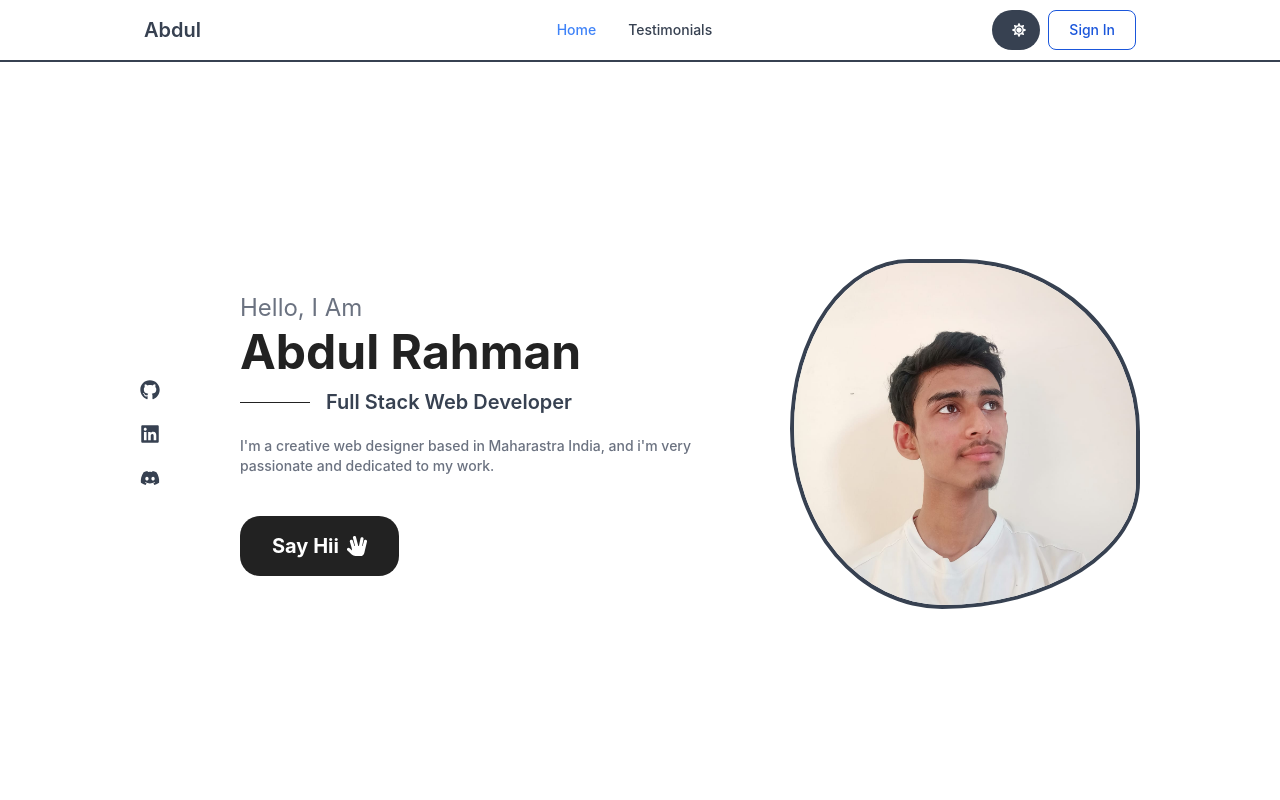
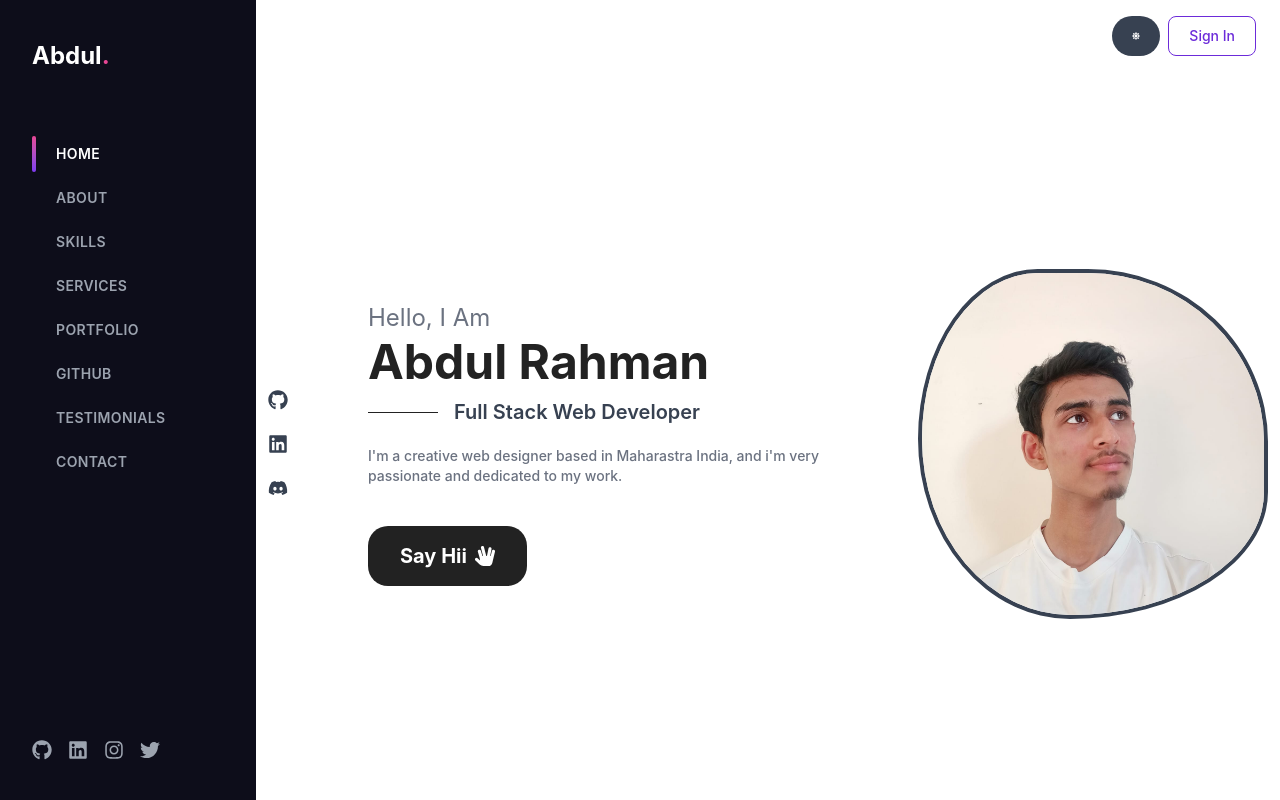
Before and after one commit to abdul8840/Abdul_Portfolio_2.0, a React (Vite) app in the folder client/: page / in a window 1280 px wide. Shown: the top 800 px of the page. Built offline with nearby package versions, Linux system fonts and the light colour scheme; no server answers.

Commit message:
updated cv and added sidebar in home page

```diff
--- a/client/src/App.jsx
+++ b/client/src/App.jsx
@@ -1,4 +1,4 @@
-import { BrowserRouter, Routes, Route } from 'react-router-dom';
+import { BrowserRouter, Routes, Route, useLocation } from 'react-router-dom';
 import Home from './pages/Home';
 import Header from './components/Header';
 import About from './pages/About';
@@ -15,11 +15,13 @@ import CraeteReview from './pages/CraeteReview';
 import ReviewPage from './pages/ReviewPage';
 import Footer from './components/Footer';
 
+const AppLayout = () => {
+  const { pathname } = useLocation();
+  const isHome = pathname === '/';
 
-const App = () => {
   return (
-    <BrowserRouter>
-    <Header />
+    <>
+      {!isHome && <Header />}
       <Routes>
         <Route path="/" element={<Home />} />
         <Route path="/about" element={<About />} />
@@ -37,7 +39,15 @@ const App = () => {
         <Route path='/create-rating' element={<CraeteReview />} />
         <Route path='/reviews' element={<ReviewPage />} />
       </Routes>
-    <Footer />
+      {!isHome && <Footer />}
+    </>
+  );
+};
+
+const App = () => {
+  return (
+    <BrowserRouter>
+      <AppLayout />
     </BrowserRouter>
   )
 }
--- /dev/null
+++ b/client/src/components/AuthThemeControls.jsx
@@ -0,0 +1,76 @@
+import {
+  Avatar,
+  Button,
+  Dropdown,
+  DropdownDivider,
+  DropdownHeader,
+  DropdownItem,
+} from 'flowbite-react';
+import { Link } from 'react-router-dom';
+import { FaMoon, FaSun } from 'react-icons/fa';
+import { useDispatch, useSelector } from 'react-redux';
+import { toggleTheme } from '../redux/theme/themeSlice';
+import { signoutSuccess } from '../redux/user/userSlice';
+
+const AuthThemeControls = () => {
+  const { currentUser } = useSelector((state) => state.user);
+  const { theme } = useSelector((state) => state.theme);
+  const dispatch = useDispatch();
+
+  const handleSignout = async () => {
+    try {
+      const res = await fetch('/api/user/signout', { method: 'POST' });
+      const data = await res.json();
+      if (!res.ok) {
+        console.log(data.message);
+      } else {
+        dispatch(signoutSuccess());
+      }
+    } catch (error) {
+      console.log(error.message);
+    }
+  };
+
+  return (
+    <div className="flex items-center gap-2">
+      <Button
+        className="w-12 h-10"
+        color="gray"
+        pill
+        onClick={() => dispatch(toggleTheme())}
+      >
+        {theme === 'light' ? <FaSun /> : <FaMoon />}
+      </Button>
+
+      {currentUser ? (
+        <Dropdown
+          arrowIcon={false}
+          inline={true}
+          label={
+            <Avatar alt="User" img={currentUser.profilePicture} rounded={true} />
+          }
+        >
+          <DropdownHeader>
+            <span className="block text-sm">@{currentUser.username}</span>
+            <span className="block text-sm font-medium truncate">
+              {currentUser.email}
+            </span>
+          </DropdownHeader>
+          <Link to="/dashboard?tab=profile">
+            <DropdownItem>Profile</DropdownItem>
+          </Link>
+          <DropdownDivider />
+          <DropdownItem onClick={handleSignout}>Sign Out</DropdownItem>
+        </Dropdown>
+      ) : (
+        <Link to="/sign-in">
+          <Button outline color="purple">
+            Sign In
+          </Button>
+        </Link>
+      )}
+    </div>
+  );
+};
+
+export default AuthThemeControls;
--- /dev/null
+++ b/client/src/components/HomeTopBar.jsx
@@ -0,0 +1,11 @@
+import AuthThemeControls from './AuthThemeControls';
+
+const HomeTopBar = () => {
+  return (
+    <div className="hidden md:flex justify-end sticky top-0 z-20 px-6 py-4 bg-white/80 dark:bg-[rgb(16,23,42)]/80 backdrop-blur">
+      <AuthThemeControls />
+    </div>
+  );
+};
+
+export default HomeTopBar;
--- /dev/null
+++ b/client/src/components/Sidebar.jsx
@@ -0,0 +1,167 @@
+import { useEffect, useState } from 'react';
+import { FaGithub, FaInstagram, FaLinkedin, FaTwitter } from 'react-icons/fa';
+import { HiMenu, HiX } from 'react-icons/hi';
+import AuthThemeControls from './AuthThemeControls';
+
+const NAV_ITEMS = [
+  { id: 'home', label: 'Home' },
+  { id: 'about', label: 'About' },
+  { id: 'skills', label: 'Skills' },
+  { id: 'services', label: 'Services' },
+  { id: 'portfolio', label: 'Portfolio' },
+  { id: 'github', label: 'GitHub' },
+  { id: 'testimonials', label: 'Testimonials' },
+  { id: 'contact', label: 'Contact' },
+];
+
+const NAV_ITEM_STEP = 44;
+
+const Sidebar = () => {
+  const [activeId, setActiveId] = useState('home');
+  const [mobileOpen, setMobileOpen] = useState(false);
+
+  useEffect(() => {
+    const sections = NAV_ITEMS.map((item) => document.getElementById(item.id)).filter(
+      Boolean
+    );
+
+    const observer = new IntersectionObserver(
+      (entries) => {
+        entries.forEach((entry) => {
+          if (entry.isIntersecting) {
+            setActiveId(entry.target.id);
+          }
+        });
+      },
+      { rootMargin: '-40% 0px -55% 0px', threshold: 0 }
+    );
+
+    sections.forEach((section) => observer.observe(section));
+    return () => observer.disconnect();
+  }, []);
+
+  const activeIndex = Math.max(
+    0,
+    NAV_ITEMS.findIndex((item) => item.id === activeId)
+  );
+
+  const handleNavClick = (id) => {
+    document.getElementById(id)?.scrollIntoView({ behavior: 'smooth' });
+    setMobileOpen(false);
+  };
+
+  const navList = (
+    <ul className="relative flex flex-col gap-2">
+      <span
+        className="absolute left-0 w-1 h-9 rounded-full bg-gradient-to-b from-pink-500 to-purple-600 transition-transform duration-500 ease-out"
+        style={{ transform: `translateY(${activeIndex * NAV_ITEM_STEP}px)` }}
+      />
+      {NAV_ITEMS.map((item) => (
+        <li key={item.id} className="h-9">
+          <button
+            type="button"
+            onClick={() => handleNavClick(item.id)}
+            className={`h-9 pl-6 w-full flex items-center text-left uppercase text-sm font-semibold tracking-wide transition-colors duration-300 ${
+              activeId === item.id
+                ? 'text-white'
+                : 'text-gray-400 hover:text-gray-200'
+            }`}
+          >
+            {item.label}
+          </button>
+        </li>
+      ))}
+    </ul>
+  );
+
+  const socialLinks = (
+    <div className="flex gap-4">
+      <a
+        href="https://github.com/abdul8840"
+        target="_blank"
+        rel="noreferrer"
+        className="text-gray-400 hover:text-pink-500 transition-colors"
+      >
+        <FaGithub className="w-5 h-5" />
+      </a>
+      <a
+        href="#"
+        target="_blank"
+        rel="noreferrer"
+        className="text-gray-400 hover:text-pink-500 transition-colors"
+      >
+        <FaLinkedin className="w-5 h-5" />
+      </a>
+      <a
+        href="#"
+        target="_blank"
+        rel="noreferrer"
+        className="text-gray-400 hover:text-pink-500 transition-colors"
+      >
+        <FaInstagram className="w-5 h-5" />
+      </a>
+      <a
+        href="#"
+        target="_blank"
+        rel="noreferrer"
+        className="text-gray-400 hover:text-pink-500 transition-colors"
+      >
+        <FaTwitter className="w-5 h-5" />
+      </a>
+    </div>
+  );
+
+  return (
+    <>
+      {/* Mobile top bar */}
+      <div className="md:hidden fixed top-0 left-0 right-0 z-40 flex items-center justify-between bg-[#0d0d1a] text-white px-4 py-3 shadow-lg">
+        <span className="text-xl font-bold">
+          Abdul<span className="text-pink-500">.</span>
+        </span>
+        <button
+          type="button"
+          onClick={() => setMobileOpen(true)}
+          aria-label="Open menu"
+        >
+          <HiMenu className="w-7 h-7" />
+        </button>
+      </div>
+
+      {/* Mobile drawer */}
+      <div
+        className={`md:hidden fixed inset-0 z-50 bg-[#0d0d1a] text-white overflow-y-auto transform transition-transform duration-300 ease-out ${
+          mobileOpen ? 'translate-x-0' : '-translate-x-full'
+        }`}
+      >
+        <div className="flex justify-between items-center px-6 py-4">
+          <span className="text-xl font-bold">
+            Abdul<span className="text-pink-500">.</span>
+          </span>
+          <button
+            type="button"
+            onClick={() => setMobileOpen(false)}
+            aria-label="Close menu"
+          >
+            <HiX className="w-7 h-7" />
+          </button>
+        </div>
+        <div className="px-6 mt-6">{navList}</div>
+        <div className="px-6 mt-10">
+          <AuthThemeControls />
+        </div>
+        <div className="px-6 mt-10 pb-10">{socialLinks}</div>
+      </div>
+
+      {/* Desktop fixed sidebar */}
+      <aside className="hidden md:flex md:flex-col md:fixed md:inset-y-0 md:left-0 md:w-64 md:px-8 md:py-10 bg-[#0d0d1a] text-white z-30">
+        <span className="text-2xl font-bold">
+          Abdul<span className="text-pink-500">.</span>
+        </span>
+        <div className="mt-16">{navList}</div>
+        <div className="mt-auto pt-10">{socialLinks}</div>
+      </aside>
+    </>
+  );
+};
+
+export default Sidebar;
--- a/client/src/pages/Home.jsx
+++ b/client/src/pages/Home.jsx
@@ -6,18 +6,28 @@ import Services from '../components/Services'
 import GithubStats from '../components/GithubStats'
 import Review from '../components/Review'
 import Contact from '../components/Contact'
+import Sidebar from '../components/Sidebar'
+import HomeTopBar from '../components/HomeTopBar'
+import Footer from '../components/Footer'
 
 const Home = () => {
   return (
-    <div className='max-w-5xl mx-auto p-3'>
-      <Hero />
-      <About />
-      <MySkills />
-      <Services />
-      <Portfolio />
-      <GithubStats />
-      <Review />
-      <Contact />
+    <div className="md:flex">
+      <Sidebar />
+      <div className="flex-1 md:ml-64">
+        <HomeTopBar />
+        <div className="max-w-5xl mx-auto p-3 pt-20 md:pt-3">
+          <section id="home" className="scroll-mt-20"><Hero /></section>
+          <section id="about" className="scroll-mt-20"><About /></section>
+          <section id="skills" className="scroll-mt-20"><MySkills /></section>
+          <section id="services" className="scroll-mt-20"><Services /></section>
+          <section id="portfolio" className="scroll-mt-20"><Portfolio /></section>
+          <section id="github" className="scroll-mt-20"><GithubStats /></section>
+          <section id="testimonials" className="scroll-mt-20"><Review /></section>
+          <section id="contact" className="scroll-mt-20"><Contact /></section>
+        </div>
+        <Footer />
+      </div>
     </div>
   )
 }
```
Also changed, not shown: 1 other file (tests, documents, lock files or other folders). Lines whose indentation alone changed are shown as unchanged.
